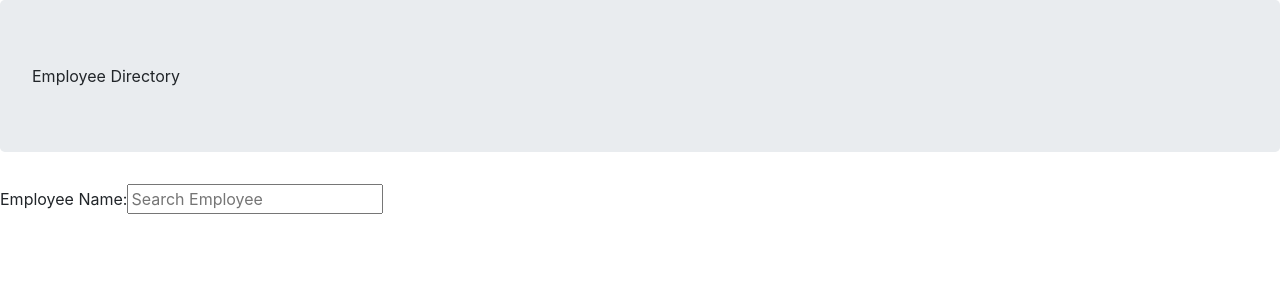
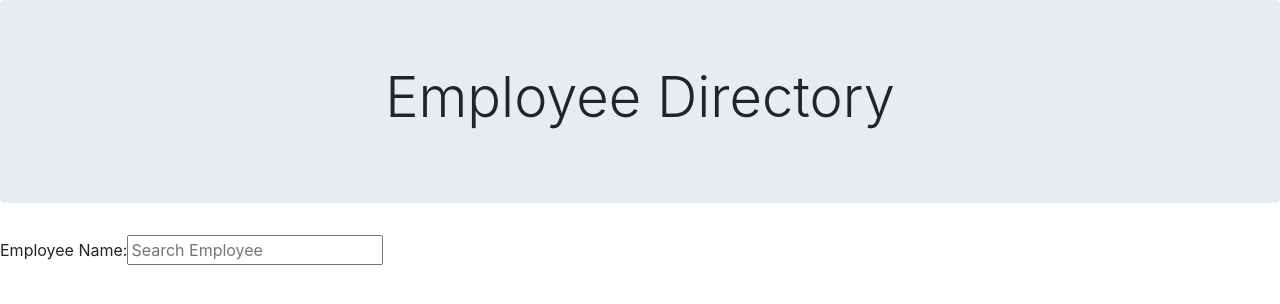
Before and after one commit to CalebTheCreative/react-employee-directory, a React (Create React App) app: page / in a window 1280 px wide. Shown: the top 304 px of the page. Built offline with nearby package versions, Linux system fonts and the light colour scheme.

Commit message:
Updated for bootstrao.

```diff
--- a/src/components/Jumbotron/index.js
+++ b/src/components/Jumbotron/index.js
@@ -2,11 +2,11 @@ import React from "react";
 
 function Jumbotron() {
     return(
-
         <div className="jumbotron">
-            Employee Directory
+            <div className="container">
+                <h1 className="display-4 text-center">Employee Directory</h1>
+            </div>
         </div>
-
     );
 };
 
```
